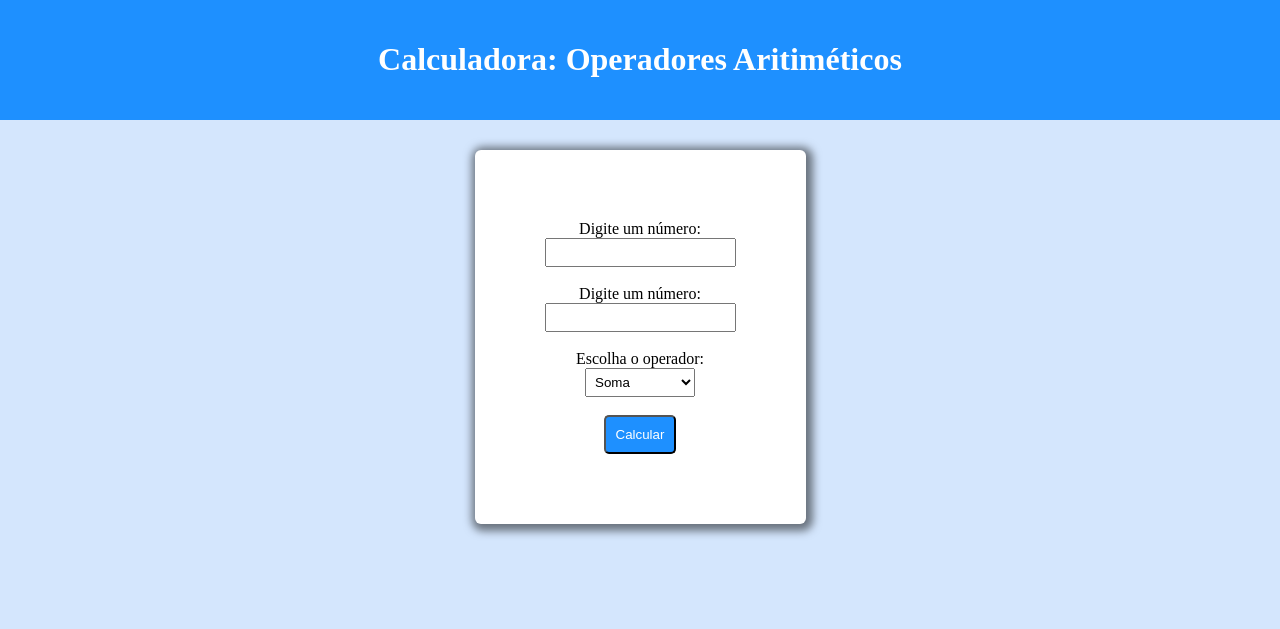
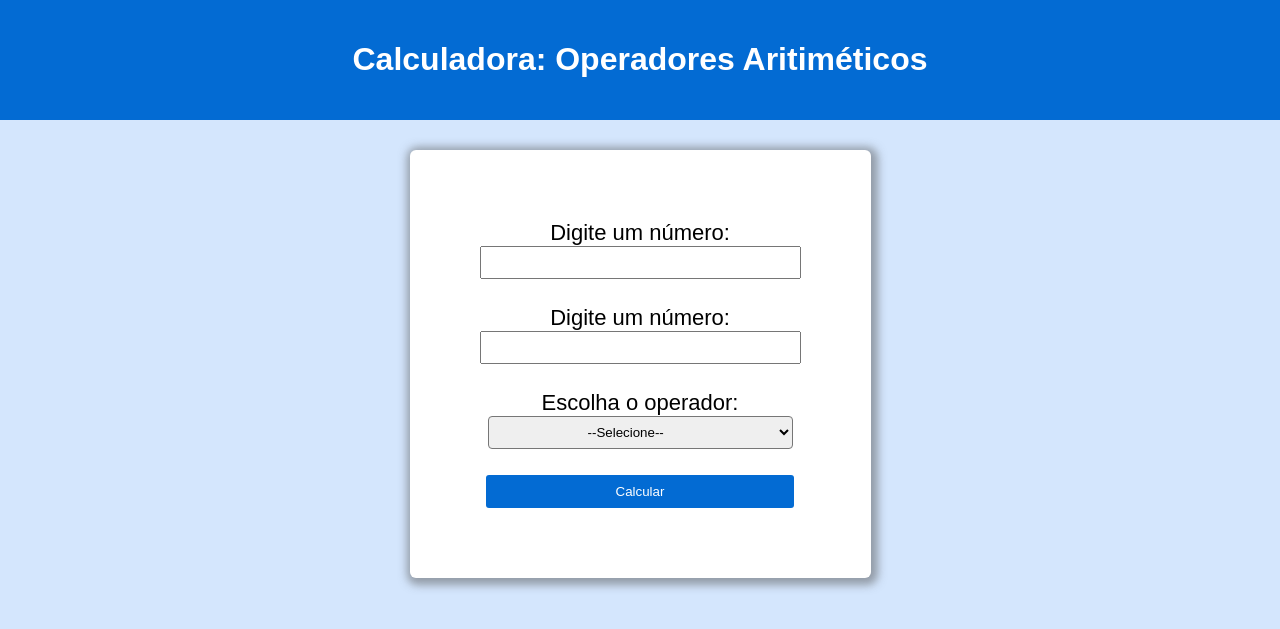
Before and after one commit to Gilber-Mattos-Mendes/Projeto-PHP, a PHP site: page / in a window 1280 px wide. Shown: the top 629 px of the page. Run offline with PHP 8.4, Linux system fonts and the light colour scheme.

Commit message:
Calculadora

```diff
--- a/Atividade_001/css/estilo.css
+++ b/Atividade_001/css/estilo.css
@@ -1,14 +1,15 @@
 body {
-    margin: 0px;
+    margin: auto;
     background-color: rgb(212, 230, 253);
     align-items: center;
 }
 
 header {
     padding: 20px;
-    background-color: dodgerblue;
+    background-color: rgb(3, 107, 211);
     color: white;
     text-align: center;
+    font-family: Arial, sans-serif;
 }
 
 main{
@@ -26,24 +27,52 @@ main{
     align-items: center;
     text-align: center;
     border-radius: 6px;
-    box-shadow: 2px 2px 8px 5px rgba(0, 0, 0, 0.5);
+    box-shadow: 2px 2px 8px 5px rgba(83, 83, 83, 0.5);
+    font-family: Arial, sans-serif;
+    font-size: 22px;
 }
 
 #numero1 {
-    padding: 5px;
+    padding: 7px 70px;
+    text-align: center;
+    align-items: center;
+    font-family: Arial, sans-serif;
 }
 
 #numero2 {
-    padding: 5px;
+    padding: 7px 70px;
+    text-align: center;
+    align-items: center;
+    font-family: Arial, sans-serif;
 }
 
 #opcoes {
-    padding: 5px;
+    padding: 7px 95px;
+    border-radius: 4px;
+    text-align: left;
+    font-family: Arial, sans-serif;
 }
 
 #BtnCalcular {
-    background-color: dodgerblue;
+    background-color: rgb(3, 107, 211);
     color: white;
-    padding: 10px;
-    border-radius: 5px;
+    padding: 9px 130px;
+    border-radius: 3px;
+    border-style: none;
+    font-family: Arial, sans-serif;
 }
+
+a {
+    display: block;
+    text-align: center;
+    align-items: center;
+    text-decoration: none;
+    font-size: 18px;
+    color: rgb(3, 107, 211);
+    font-family: Arial, sans-serif;
+    margin: 15px auto 0 auto;
+}
+
+a:hover {
+    text-decoration: underline;
+}
--- a/Atividade_001/index.php
+++ b/Atividade_001/index.php
@@ -21,11 +21,12 @@
                 <input type="number" id="numero2" name="valor2" required><br><br>
 
                 <label for="filtro">Escolha o operador:</label><br>
-                <select id="opcoes">
-                    <option value="soma" id="td">Soma</option>
-                    <option value="subtracao" id="al">Subtração</option>
-                    <option value="divisao" id="cos">Divisão</option>
-                    <option value="multiplicacao" id="cos">Multiplicação</option>
+                <select id="opcoes" name="opcoes">
+                    <option value="Selecione">--Selecione--</option>
+                    <option value="soma">Soma(+)</option>
+                    <option value="subtracao">Subtração(-)</option>
+                    <option value="multiplicacao">Multiplicação(x)</option>
+                    <option value="divisao">Divisão(÷)</option>
                 </select><br><br>
 
                 <button type="submit" id="BtnCalcular">Calcular</button>
```
Also changed, not shown: Atividade_001/resultado.php (+23 -3 lines).
